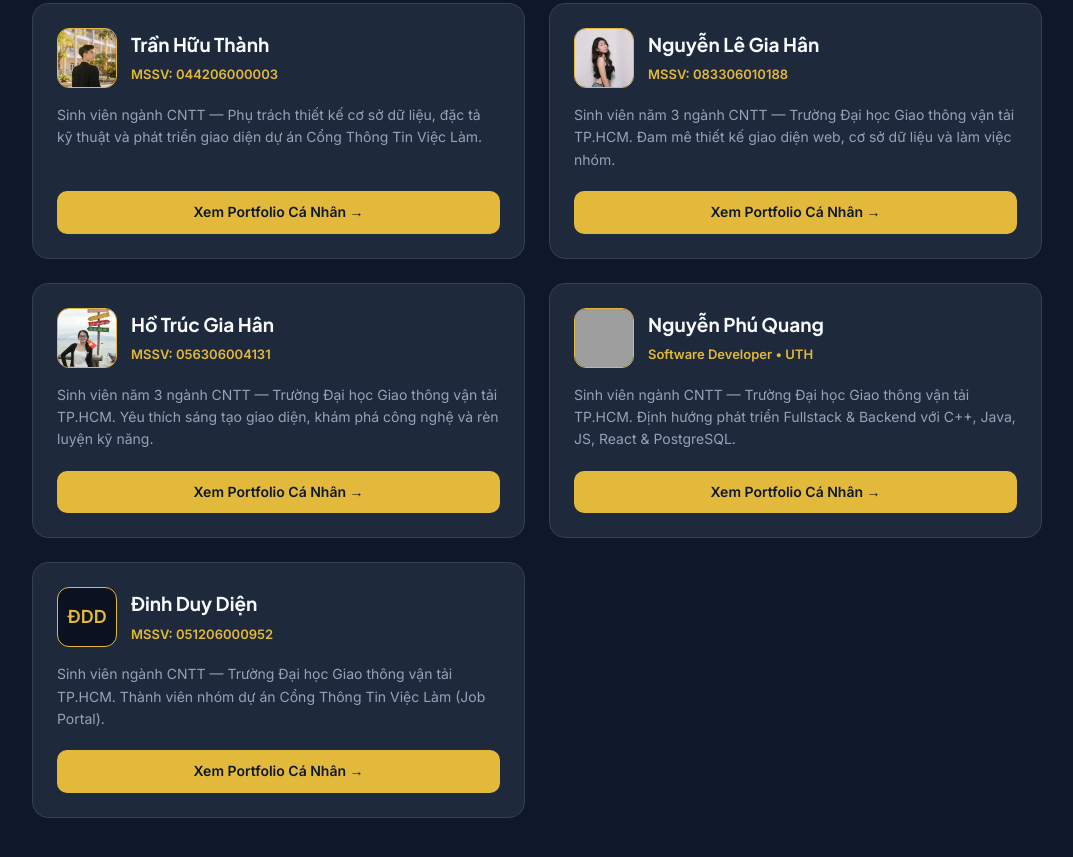
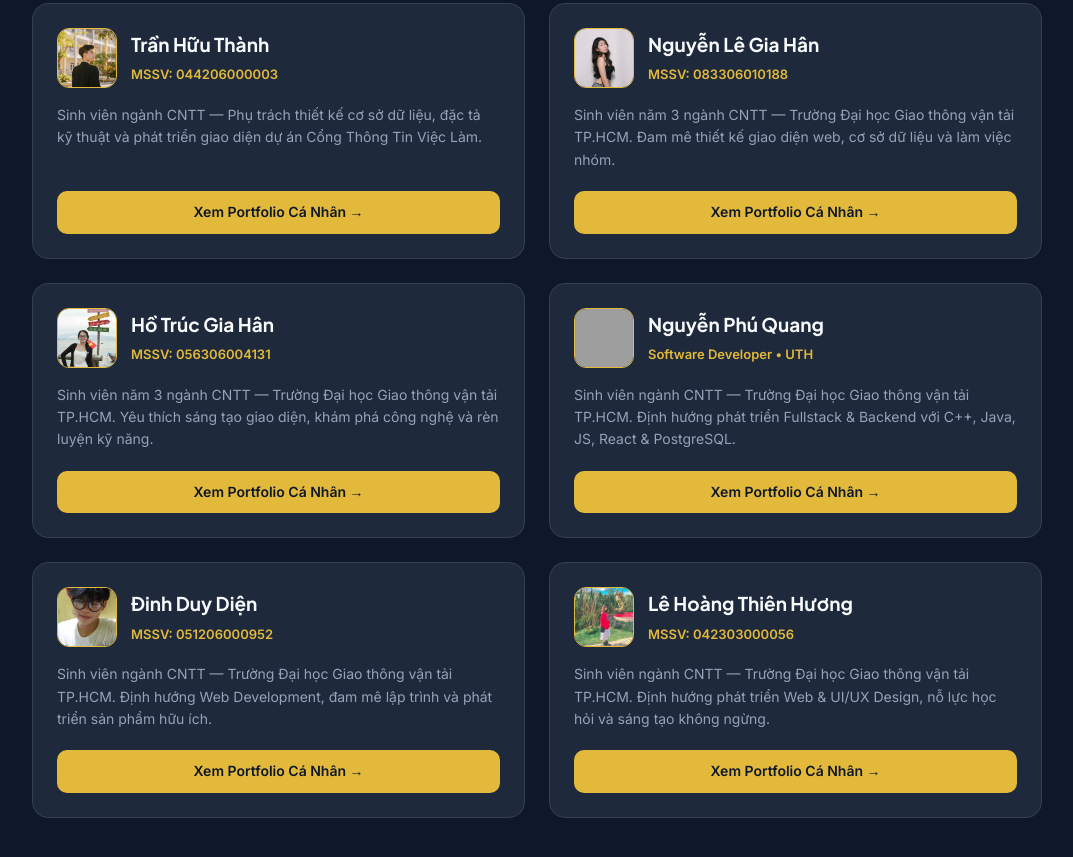
Before and after one commit to turniphead-code02/Project_LTW, a plain HTML site: page index.html in a window 1280 px wide. Shown: the part 247-1104 px from the top of the page, without its empty margins (103-1176 px from the left). Drawn offline with Linux system fonts and the light colour scheme; grey boxes are pictures that could not be loaded.

Commit message:
feat: dong bo trang chu nhom voi 6 thanh vien day du va gan lien ket quay lai

```diff
--- a/index.html
+++ b/index.html
@@ -203,17 +203,34 @@
       </a>
 
       <!-- Thành viên 5: Đinh Duy Diện -->
-      <a href="./portfolios/051206000952/index.html" class="member-card">
+      <a href="./portfolios/051206000952_DinhDuyDien/index.html" class="member-card">
         <div>
           <div class="member-top">
-            <div class="member-avatar" style="display:flex;align-items:center;justify-content:center;background:#0b1120;color:#e2b93b;font-weight:800;font-size:18px;">ĐDD</div>
+            <img src="./portfolios/051206000952_DinhDuyDien/assets/avatar.webp" alt="Đinh Duy Diện" class="member-avatar" />
             <div>
               <h2 class="member-name">Đinh Duy Diện</h2>
               <span class="member-id">MSSV: 051206000952</span>
             </div>
           </div>
           <p class="member-desc">
-            Sinh viên ngành CNTT — Trường Đại học Giao thông vận tải TP.HCM. Thành viên nhóm dự án Cổng Thông Tin Việc Làm (Job Portal).
+            Sinh viên ngành CNTT — Trường Đại học Giao thông vận tải TP.HCM. Định hướng Web Development, đam mê lập trình và phát triển sản phẩm hữu ích.
+          </p>
+        </div>
+        <span class="member-btn">Xem Portfolio Cá Nhân →</span>
+      </a>
+
+      <!-- Thành viên 6: Lê Hoàng Thiên Hương -->
+      <a href="./portfolios/042303000056_LeHoangThienHuong/index.html" class="member-card">
+        <div>
+          <div class="member-top">
+            <img src="./portfolios/042303000056_LeHoangThienHuong/assets/avatar.jpg" alt="Lê Hoàng Thiên Hương" class="member-avatar" />
+            <div>
+              <h2 class="member-name">Lê Hoàng Thiên Hương</h2>
+              <span class="member-id">MSSV: 042303000056</span>
+            </div>
+          </div>
+          <p class="member-desc">
+            Sinh viên ngành CNTT — Trường Đại học Giao thông vận tải TP.HCM. Định hướng phát triển Web &amp; UI/UX Design, nỗ lực học hỏi và sáng tạo không ngừng.
           </p>
         </div>
         <span class="member-btn">Xem Portfolio Cá Nhân →</span>
```
Also changed, not shown: portfolios/042303000056_LeHoangThienHuong/index.html (+2 -1 lines), portfolios/051206000952_DinhDuyDien/index.html (+3 -3 lines).
